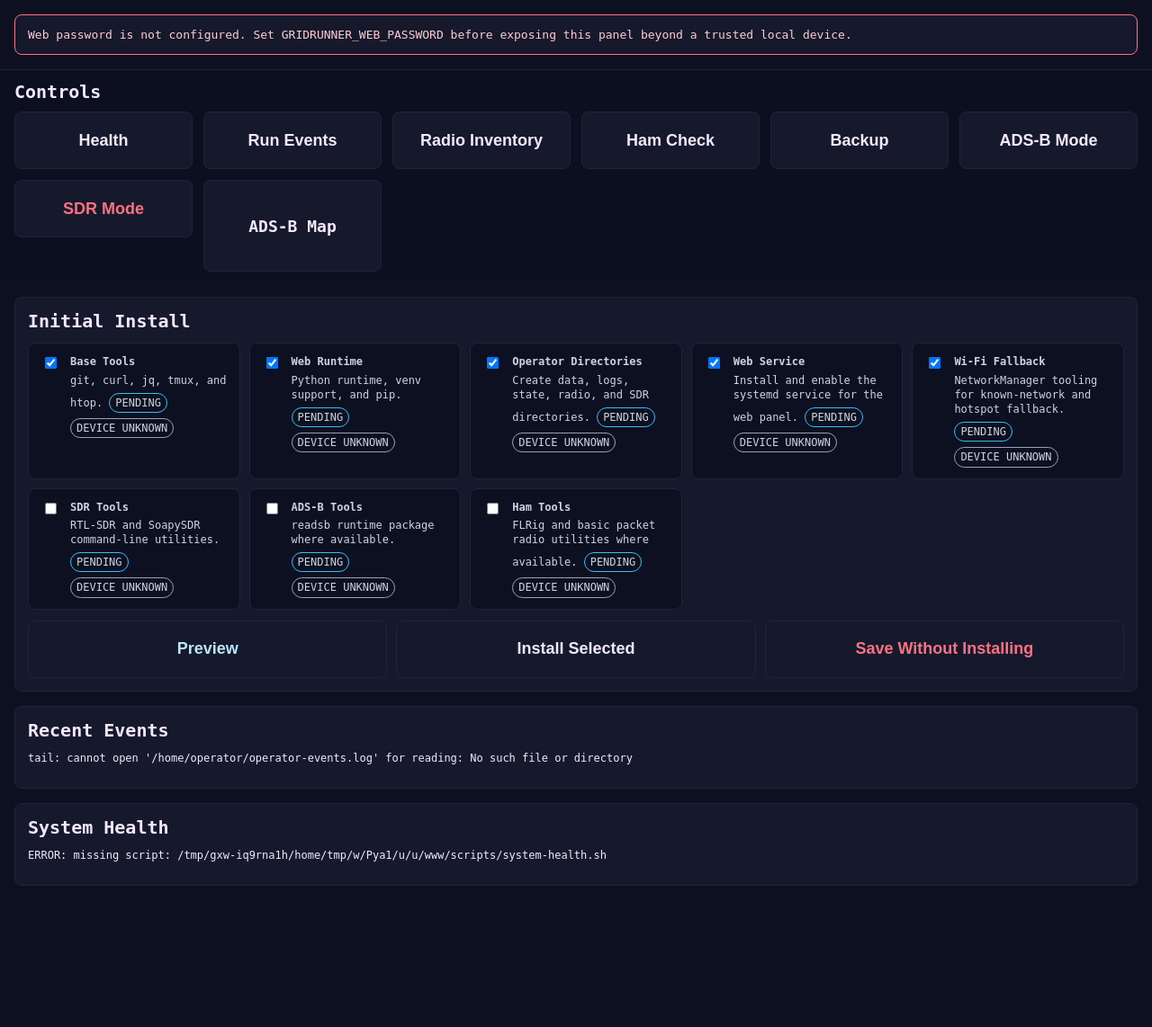
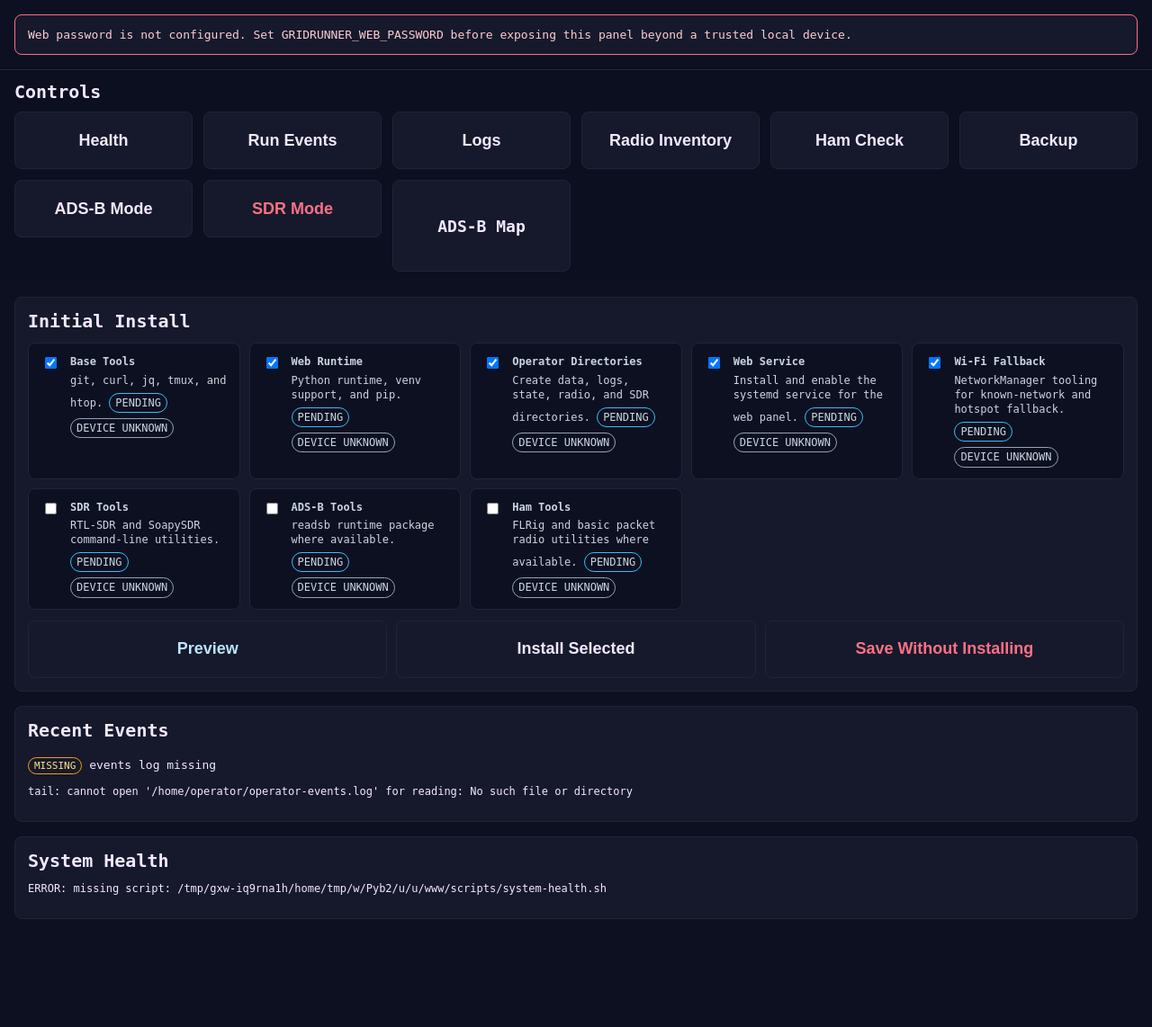
Before and after one commit to jfergs/gridrunner, a FastAPI app: page / in a window 1280 px wide. Shown: the part 116-1258 px from the top of the page at 90% size. Before the commit the page ends 1101 px from the top, so only its background shows below. Run offline with FastAPI, Linux system fonts and the light colour scheme.

Commit message:
Surface event freshness and log access

```diff
--- a/web/app.py
+++ b/web/app.py
@@ -1,5 +1,6 @@
 import re
 import secrets
+import time
 
 from fastapi import FastAPI, Request, Form, Depends, HTTPException, status
 from fastapi.responses import HTMLResponse, RedirectResponse, Response
@@ -7,7 +8,7 @@ from fastapi.templating import Jinja2Templates
 
 from auth import require_auth
 from commands import COMMANDS, run_cmd
-from config import ADSB_MAP_URL, DEVICE_HOSTNAME, EVENTS_LOG, OPERATOR_USER, WEB_DIR, WEB_PASSWORD
+from config import ADSB_MAP_URL, DEVICE_HOSTNAME, EVENTS_LOG, EVENTS_STALE_SECONDS, OPERATOR_USER, WEB_DIR, WEB_PASSWORD
 from install import (
     INSTALL_ITEMS,
     install_statuses,
@@ -39,12 +40,44 @@ def adsb_map_url(request: Request):
     return f"http://{hostname}/tar1090/"
 
 
+def event_freshness():
+    try:
+        stat_result = EVENTS_LOG.stat()
+    except FileNotFoundError:
+        return {
+            "status": "missing",
+            "message": "events log missing",
+            "age_seconds": None,
+        }
+    except OSError:
+        return {
+            "status": "degraded",
+            "message": "events log not readable",
+            "age_seconds": None,
+        }
+
+    age_seconds = max(0, int(time.time() - stat_result.st_mtime))
+    if age_seconds > EVENTS_STALE_SECONDS:
+        return {
+            "status": "stale",
+            "message": f"events stale for {age_seconds}s",
+            "age_seconds": age_seconds,
+        }
+
+    return {
+        "status": "fresh",
+        "message": f"events updated {age_seconds}s ago",
+        "age_seconds": age_seconds,
+    }
+
+
 @app.get("/", response_class=HTMLResponse)
 def index(request: Request, _user=Depends(require_auth)):
     status_output = run_cmd(COMMANDS["health"])
     events_output = run_cmd(["tail", "-n", "40", str(EVENTS_LOG)])
     install_state = load_install_state()
     component_health = parse_component_health(run_cmd(COMMANDS["component_health"]))
+    event_status = event_freshness()
 
     response = templates.TemplateResponse(
         request,
@@ -52,6 +85,7 @@ def index(request: Request, _user=Depends(require_auth)):
         {
             "status": status_output,
             "events": events_output,
+            "event_status": event_status,
             "auth_enabled": bool(WEB_PASSWORD),
             "operator_user": OPERATOR_USER,
             "adsb_map_url": adsb_map_url(request),
--- a/web/commands.py
+++ b/web/commands.py
@@ -11,6 +11,8 @@ COMMANDS = {
     "adsbmode": ["bash", project_script("radio-mode.sh"), "adsb"],
     "sdrmode": ["bash", project_script("radio-mode.sh"), "sdr"],
     "eventscan": ["bash", operator_script("operator-events.sh")],
+    "event_health": ["bash", project_script("event-health.sh")],
+    "logs": ["bash", project_script("logs.sh"), "120"],
     "install": ["bash", project_script("install-items.sh")],
     "component_health": ["bash", project_script("component-health.sh")],
     "shutdown": ["bash", project_script("power-control.sh"), "shutdown"],
--- a/web/config.py
+++ b/web/config.py
@@ -21,6 +21,7 @@ EVENTS_LOG = Path(
 WEB_USER = os.environ.get("GRIDRUNNER_WEB_USER", OPERATOR_USER)
 WEB_PASSWORD = os.environ.get("GRIDRUNNER_WEB_PASSWORD", "")
 MAX_OUTPUT_CHARS = int(os.environ.get("GRIDRUNNER_MAX_OUTPUT_CHARS", "20000"))
+EVENTS_STALE_SECONDS = int(os.environ.get("GRIDRUNNER_EVENTS_STALE_SECONDS", "86400"))
 STATE_DIR = Path(os.environ.get("GRIDRUNNER_STATE_DIR", PROJECT_DIR / "state"))
 INSTALL_STATE_FILE = STATE_DIR / "install.json"
 INSTALL_MANIFEST_FILE = PROJECT_DIR / "install-items.json"
--- a/web/templates/index.html
+++ b/web/templates/index.html
@@ -153,6 +153,14 @@
       border-color: #94a3b8;
       color: #e2e8f0;
     }
+    .health-fresh {
+      border-color: #22c55e;
+      color: #bbf7d0;
+    }
+    .health-stale {
+      border-color: #f59e0b;
+      color: #fde68a;
+    }
     .actions {
       display: grid;
       grid-template-columns: repeat(auto-fit, minmax(160px, 1fr));
@@ -272,6 +280,7 @@
     <div class="grid">
       <form method="post" action="/run"><input type="hidden" name="action" value="health"><button>Health</button></form>
       <form method="post" action="/run"><input type="hidden" name="action" value="eventscan"><button>Run Events</button></form>
+      <form method="post" action="/run"><input type="hidden" name="action" value="logs"><button>Logs</button></form>
       <form method="post" action="/run"><input type="hidden" name="action" value="inventory"><button>Radio Inventory</button></form>
       <form method="post" action="/run"><input type="hidden" name="action" value="hamcheck"><button>Ham Check</button></form>
       <form method="post" action="/run"><input type="hidden" name="action" value="backup"><button>Backup</button></form>
@@ -321,6 +330,8 @@
 
   <div class="panel">
     <h2>Recent Events</h2>
+    <span class="status health-{{ event_status.status }}">{{ event_status.status }}</span>
+    <span>{{ event_status.message }}</span>
     <pre>{{ events }}</pre>
   </div>
 
```
Also changed, not shown: tests/test_event_health.py (added, +84 -0 lines), README.md, 4 other files.
